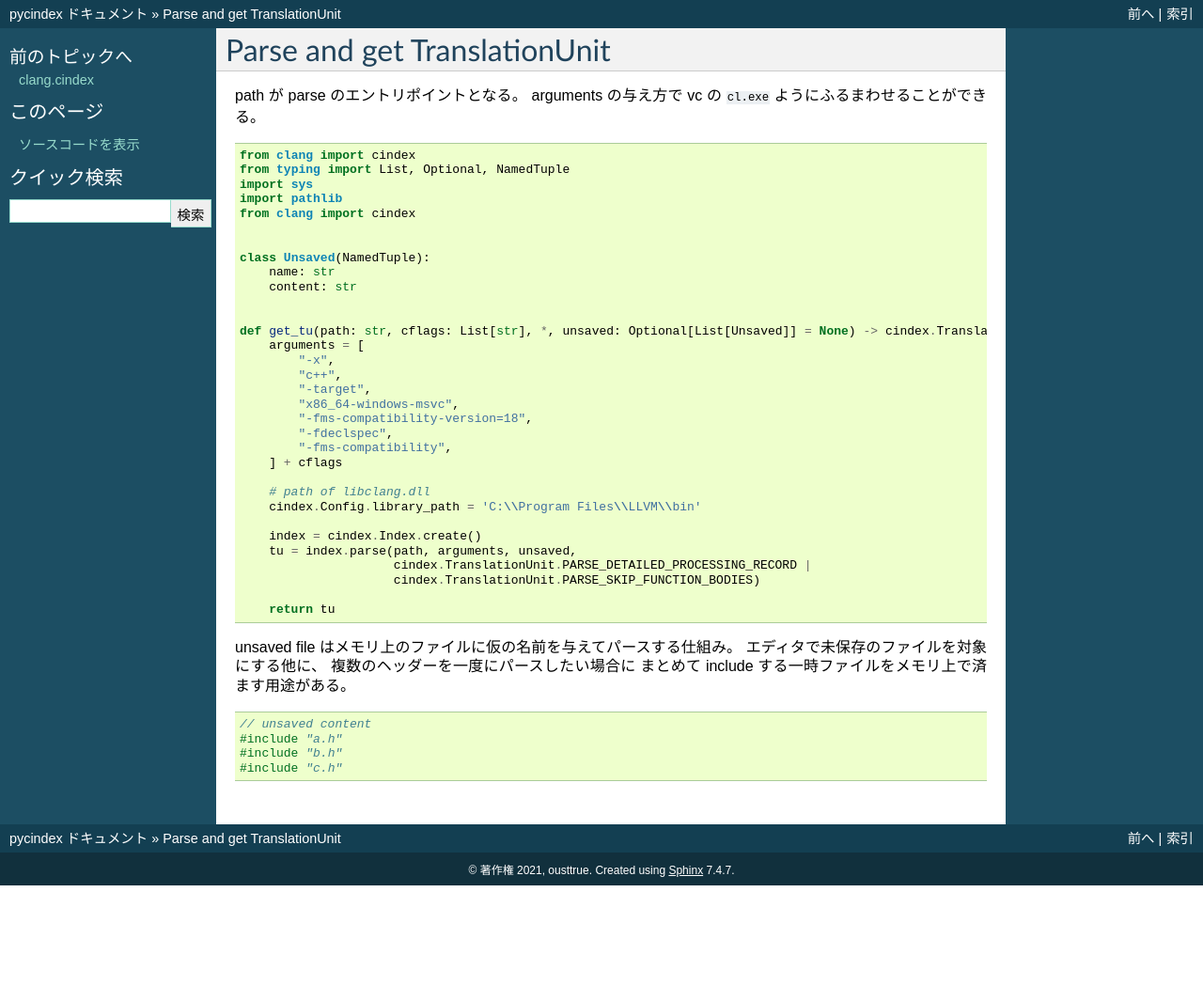
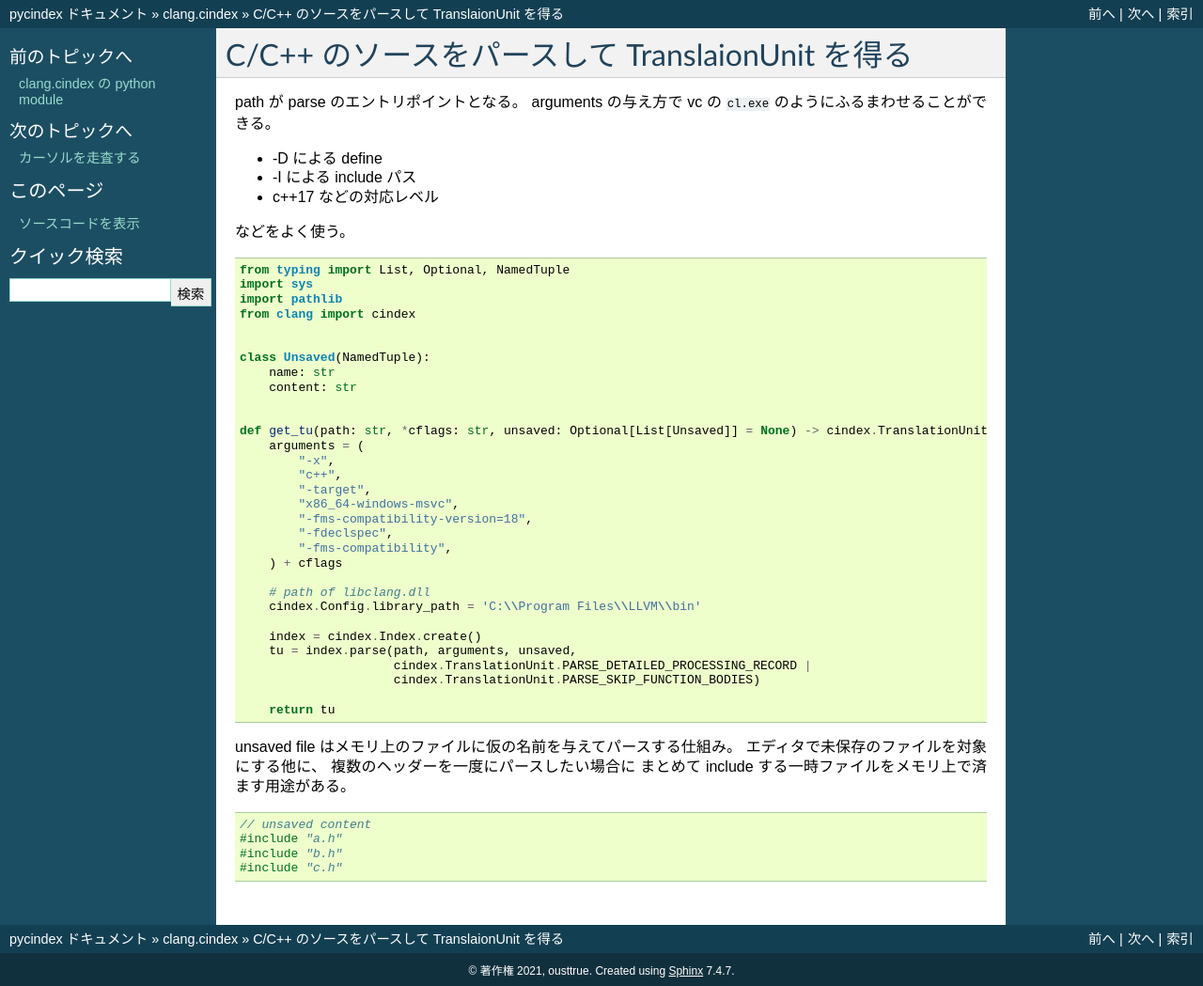
Before and after one commit to ousttrue/cywrap, a Sphinx documentation site: the page built from docs/cindex/get_tu.md, in a window 1280 px wide. Shown: the whole page at 94% size. Built offline with Sphinx 7.4.7, drawn with Linux system fonts in a browser that asks for light colours; before the commit the page ends 942 px from its top, so only the background shows below that.

````diff
--- a/docs/cindex.md
+++ /dev/null
@@ -1,15 +0,0 @@
-# clang.cindex
-
-<https://github.com/llvm/llvm-project/tree/main/clang/bindings/python/clang>
-
-
-pycindex では `setup.py` で llvm-13.0 のスクリプトをダウンロードします。
-
-## pypi
-
-非公式
-
-* <https://pypi.org/project/clang/>
-* <https://pypi.org/project/libclang/>
-
-使用する `libclang.dll` のバージョンと一致するように、手動でコピーしたほうがよいかもしれぬ。
--- a/docs/get_tu.md
+++ b/docs/cindex/get_tu.md
@@ -1,10 +1,15 @@
-# Parse and get TranslationUnit
+# C/C++ のソースをパースして TranslaionUnit を得る
 
 path が parse のエントリポイントとなる。
-arguments の与え方で vc の `cl.exe` ようにふるまわせることができる。
+arguments の与え方で vc の `cl.exe` のようにふるまわせることができる。
+
+* -D による define
+* -I による include パス
+* c++17 などの対応レベル
+
+などをよく使う。
 
 ```python
-from clang import cindex
 from typing import List, Optional, NamedTuple
 import sys
 import pathlib
@@ -16,8 +21,8 @@ class Unsaved(NamedTuple):
     content: str
 
 
-def get_tu(path: str, cflags: List[str], *, unsaved: Optional[List[Unsaved]] = None) -> cindex.TranslationUnit:
-    arguments = [
+def get_tu(path: str, *cflags: str, unsaved: Optional[List[Unsaved]] = None) -> cindex.TranslationUnit:
+    arguments = (
         "-x",
         "c++",
         "-target",
@@ -25,7 +30,7 @@ def get_tu(path: str, cflags: List[str], *, unsaved: Optional[List[Unsaved]] = N
         "-fms-compatibility-version=18",
         "-fdeclspec",
         "-fms-compatibility",
-    ] + cflags
+    ) + cflags
 
     # path of libclang.dll
     cindex.Config.library_path = 'C:\\Program Files\\LLVM\\bin'
--- /dev/null
+++ b/docs/cindex/index.md
@@ -0,0 +1,8 @@
+# clang.cindex
+
+```{toctree}
+:maxdepth: 2
+python_module
+get_tu
+traverse
+```
````
Also changed, not shown: docs/cindex/python_module.md (added, +14 -0 lines), docs/cindex/traverse.md (added, +69 -0 lines), docs/index.md (+2 -2 lines), src/pycindex/__init__.py (+18 -6 lines), 1 other file.
